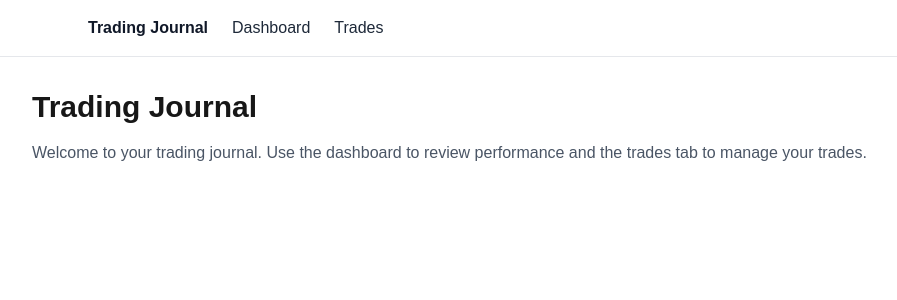
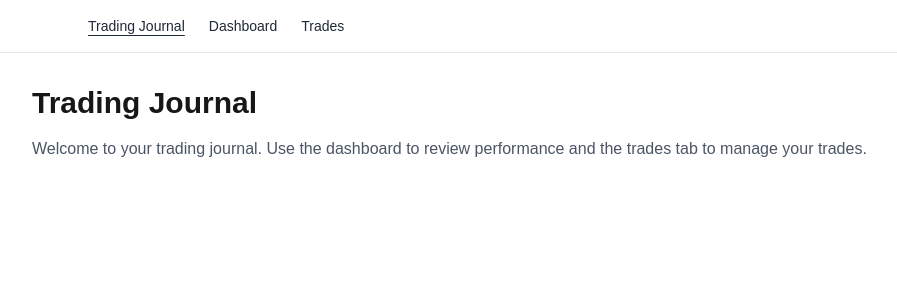
Before and after one commit to jorgemancipe/trading-journal, a Next.js app: page / in a window 1280 px wide. Shown: the top 300 px of the page, without its empty margins (0-897 px from the left). Built offline with nearby package versions, Linux system fonts and the light colour scheme.

Commit message:
Refactor NavBar links to use navLinkClass

```diff
--- a/app/components/NavBar.tsx
+++ b/app/components/NavBar.tsx
@@ -1,27 +1,36 @@
+"use client";
+
 import Link from "next/link";
+import { usePathname } from "next/navigation";
+
+function navLinkClass(isActive: boolean) {
+  return [
+    "text-sm font-medium transition-colors",
+    "text-gray-800 hover:text-blue-600",
+    "focus:outline-none focus:ring-2 focus:ring-blue-500 focus:ring-offset-2 rounded",
+    isActive ? "text-blue-700 underline underline-offset-4" : "",
+  ].join(" ");
+}
 
 export default function NavBar() {
+  const pathname = usePathname(); // e.g. "/", "/dashboard", "/trades" [1](https://nextjs.org/docs/app/api-reference/functions/use-pathname)
+
+  const isHome = pathname === "/";
+  const isDashboard = pathname === "/dashboard";
+  const isTrades = pathname === "/trades";
+
   return (
     <nav className="w-full bg-white border-b border-gray-200">
       <div className="max-w-6xl mx-auto px-6 py-4 flex gap-6 items-center">
-        <Link
-          href="/"
-          className="text-gray-900 font-semibold hover:text-blue-600"
-        >
+        <Link href="/" className={navLinkClass(isHome)}>
           Trading Journal
         </Link>
 
-        <Link
-          href="/dashboard"
-          className="text-gray-800 hover:text-blue-600"
-        >
+        <Link href="/dashboard" className={navLinkClass(isDashboard)}>
           Dashboard
         </Link>
 
-        <Link
-          href="/trades"
-          className="text-gray-800 hover:text-blue-600"
-        >
+        <Link href="/trades" className={navLinkClass(isTrades)}>
           Trades
         </Link>
       </div>
```
